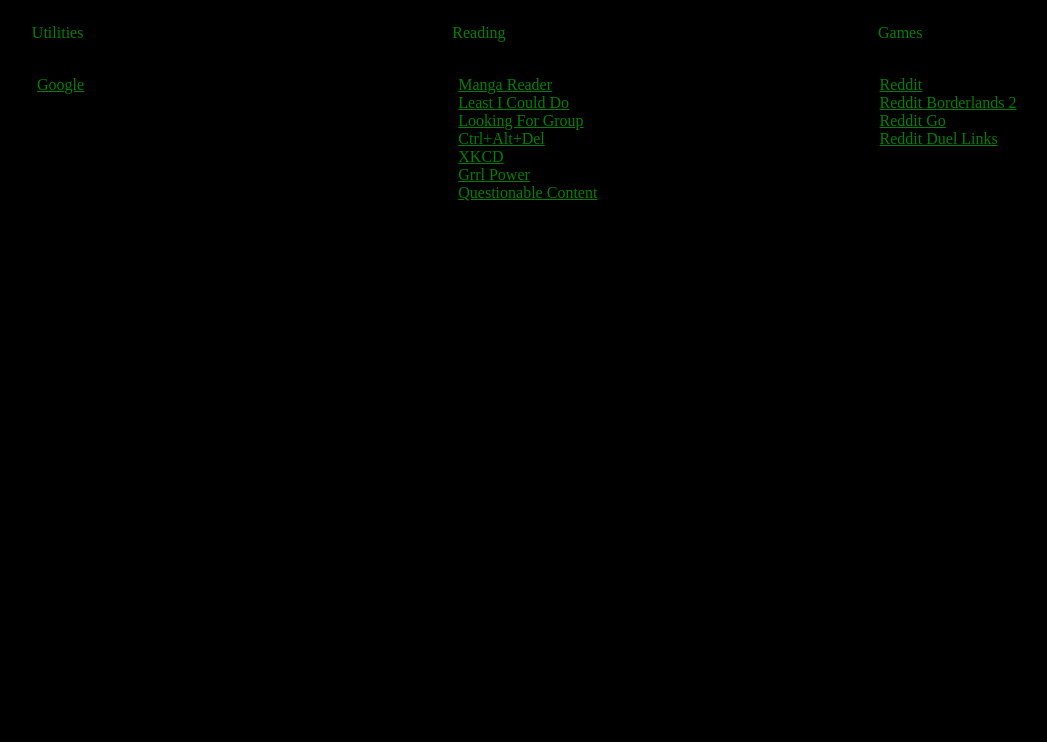
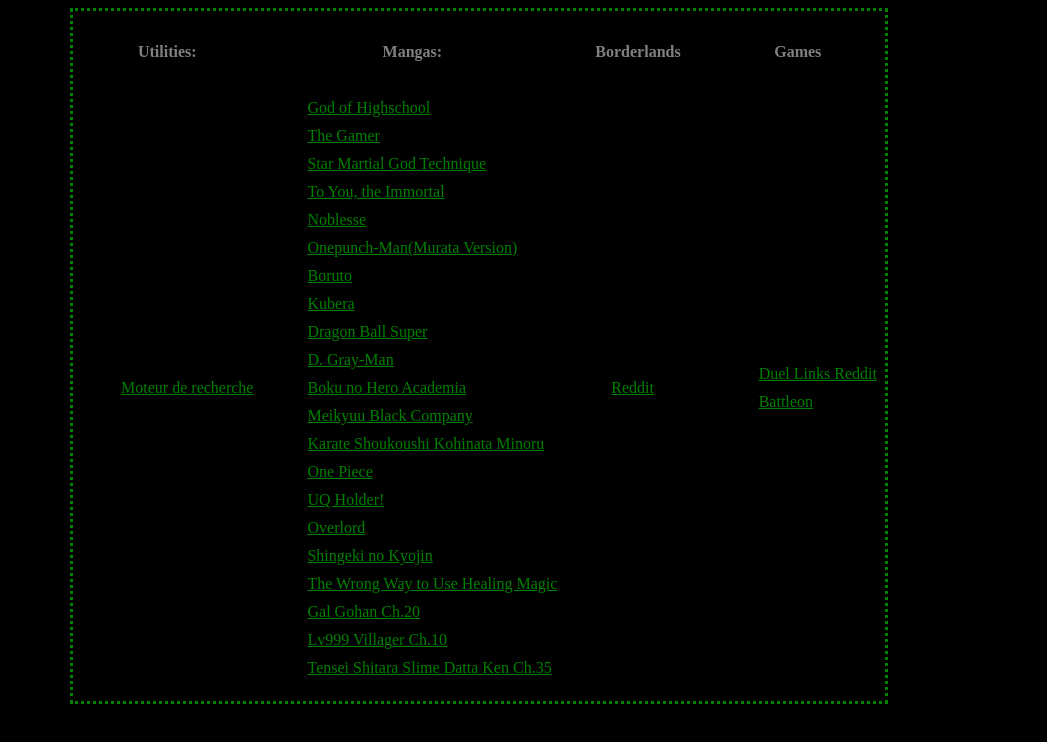
Before and after one commit to Fenqu/Fenqu.github.io, a plain HTML site: page index.html in a window 1280 px wide. Shown: the whole page, without its empty margins (161-1208 px from the left). Drawn offline with Linux system fonts and the light colour scheme.

Commit message:
Revert "StartPage"
This reverts commit 0911f16221ac76a72ca7adf079eac66a9aa6b749.

```diff
--- a/index.html
+++ b/index.html
@@ -1,82 +1,146 @@
 <html>
 <head>
-<title>Index</title>
+<title>My Homepage</title>
 <style>
-body {
-	background-color: black;
-}
-
-a {
-	color: Green;
-	padding: 0 0 0 150px;
-}
-
-div {
-	float: left;
-	width: 33.33%;
-}
-
-p {
-	color: Green;
-	text-align: center;
-}
-
-ul {
-	margin: 0px;
-}
+body {background-color: black;}
+a {color: Green;}
+th {color: grey;}
+table {margin: auto;
+		border-style: dotted;
+		border-color: green;}
+th {margin: auto;
+	padding: 30px;}
+li {margin: auto;
+	padding: 5px;}
 </style>
 </head>
 <body>
-	<div class="Utilities">
-		<p>Utilities</p>
-		<li>
+<table>
+	<tr>
+		<th>Utilities:</th>
+		<th>Mangas:</th>
+		<th>Borderlands</th>
+		<th>Games</th>
+	</tr>
+	<tr>
+		<td>
 			<ul>
-				<a href="http://www.google.com">Google</a>
+				<li>
+					<a href="http://www.google.com">Moteur de recherche</a>
+				</li>
 			</ul>
-		</li>
-	</div>
-	<div class="Reading">
-		<p>Reading</p>
-		<li>
+		</td>
+		<td>
 			<ul>
-				<a href="http://www.mangareader.net">Manga Reader</a>
+				<li>
+					<a href="http://www.mangareader.net/the-god-of-high-school/347">God of Highschool
+					</a>
+				</li>
+				<li>
+					<a href="http://www.mangareader.net/the-gamer/208">The Gamer
+					</a>
+				</li>
+				<li>
+					<a href="http://www.mangareader.net/star-martial-god-technique/117">Star Martial God Technique
+					</a>
+				</li>
+				<li>
+					<a href="http://www.mangareader.net/to-you-the-immortal/53">To You, the Immortal
+					</a>
+				</li>
+				<li>
+					<a href="http://www.mangareader.net/noblesse/496">Noblesse
+					</a>
+				</li>
+				<li>
+					<a href="http://www.mangareader.net/onepunch-man/134">Onepunch-Man(Murata Version)
+					</a>
+				</li>
+				<li>
+					<a href="http://www.mangareader.net/boruto-naruto-next-generations/21">Boruto
+					</a>
+				</li>
+				<li>
+					<a href="http://www.mangareader.net/kubera/324">Kubera
+					</a>
+				</li>
+				<li>
+					<a href="http://www.mangareader.net/dragon-ball-super/33">Dragon Ball Super
+					</a>
+				</li>
+				<li>
+					<a href="http://www.mangareader.net/dgray-man/228">D. Gray-Man
+					</a>
+				</li>
+				<li>
+					<a href="http://www.mangareader.net/boku-no-hero-academia/168">Boku no Hero Academia
+					</a>
+				</li>
+				<li>
+					<a href="http://www.mangareader.net/meikyuu-black-company/8">Meikyuu Black Company
+					</a>
+				</li>
+				<li>
+					<a href="http://www.mangareader.net/karate-shoukoushi-kohinata-minoru/451">Karate Shoukoushi Kohinata Minoru
+					</a>
+				</li>
+				<li>
+					<a href="http://www.mangareader.net/one-piece/893">One Piece
+					</a>
+				</li>
+				<li>
+					<a href="http://www.mangareader.net/uq-holder/145">UQ Holder!
+					</a>
+				</li>
+				<li>
+					<a href="http://www.mangareader.net/overlord/34">Overlord
+					</a>
+				</li>
+				<li>
+					<a href="http://www.mangareader.net/shingeki-no-kyojin/102">Shingeki no Kyojin
+					</a>
+				</li>
+				<li>
+					<a href="http://www.mangareader.net/the-wrong-way-to-use-healing-magic/8">The Wrong Way to Use Healing Magic
+					</a>
+				</li>
+				<li>
+					<a href="http://www.mangareader.net/gal-gohan">Gal Gohan Ch.20
+					</a>
+				</li>
+				<li>
+					<a href="http://www.mangareader.net/lv999-no-murabito">Lv999 Villager Ch.10
+					</a>
+				</li>
+				<li>
+					<a href="http://www.mangareader.net/tensei-shitara-slime-datta-ken">Tensei Shitara Slime Datta Ken Ch.35
+					</a>
+				</li>
 			</ul>
+		</td>
+<!--Borderlands-->
+		<td>
 			<ul>
-				<a href="http://www.leasticoulddo.com/">Least I Could Do</a>
+				<li>
+					<a href="https://www.reddit.com/r/Borderlands2/">Reddit
+					</a>
+				</li>
 			</ul>
+		</td>
+<!--Games-->
+		<td>
 			<ul>
-				<a href="http://www.lfg.co/">Looking For Group</a>
+				<li>
+					<a href="https://www.reddit.com/r/DuelLinks/">Duel Links Reddit
+					</a>
+				</li>
+				<li>
+					<a href="http://www.battleon.com">Battleon
+					</a>
+				</li>
 			</ul>
-			<ul>
-				<a href="http://cad-comic.com/">Ctrl+Alt+Del</a>
-			</ul>
-			<ul>
-				<a href="https://xkcd.com/">XKCD</a>
-			</ul>
-			<ul>
-				<a href="http://grrlpowercomic.com/">Grrl Power</a>
-			</ul>
-			<ul>
-				<a href="http://questionablecontent.net/">Questionable Content</a>
-			</ul>
-		</li>
-	</div>
-	<div class="Games">
-		<p>Games</p>
-		<li>
-			<ul>
-				<a href="http://www.reddit.com/">Reddit</a>
-			</ul>
-			<ul>
-				<a href="https://www.reddit.com/r/Borderlands2/">Reddit Borderlands 2</a>
-			</ul>
-			<ul>
-				<a href="https://www.reddit.com/r/baduk/">Reddit Go</a>
-			</ul>
-			<ul>
-				<a href="https://www.reddit.com/r/DuelLinks/">Reddit Duel Links</a>
-			</ul>
-		</li>
-	</div>
+		</td>
+	</tr>
+</table>
 </body>
 </html>
```
